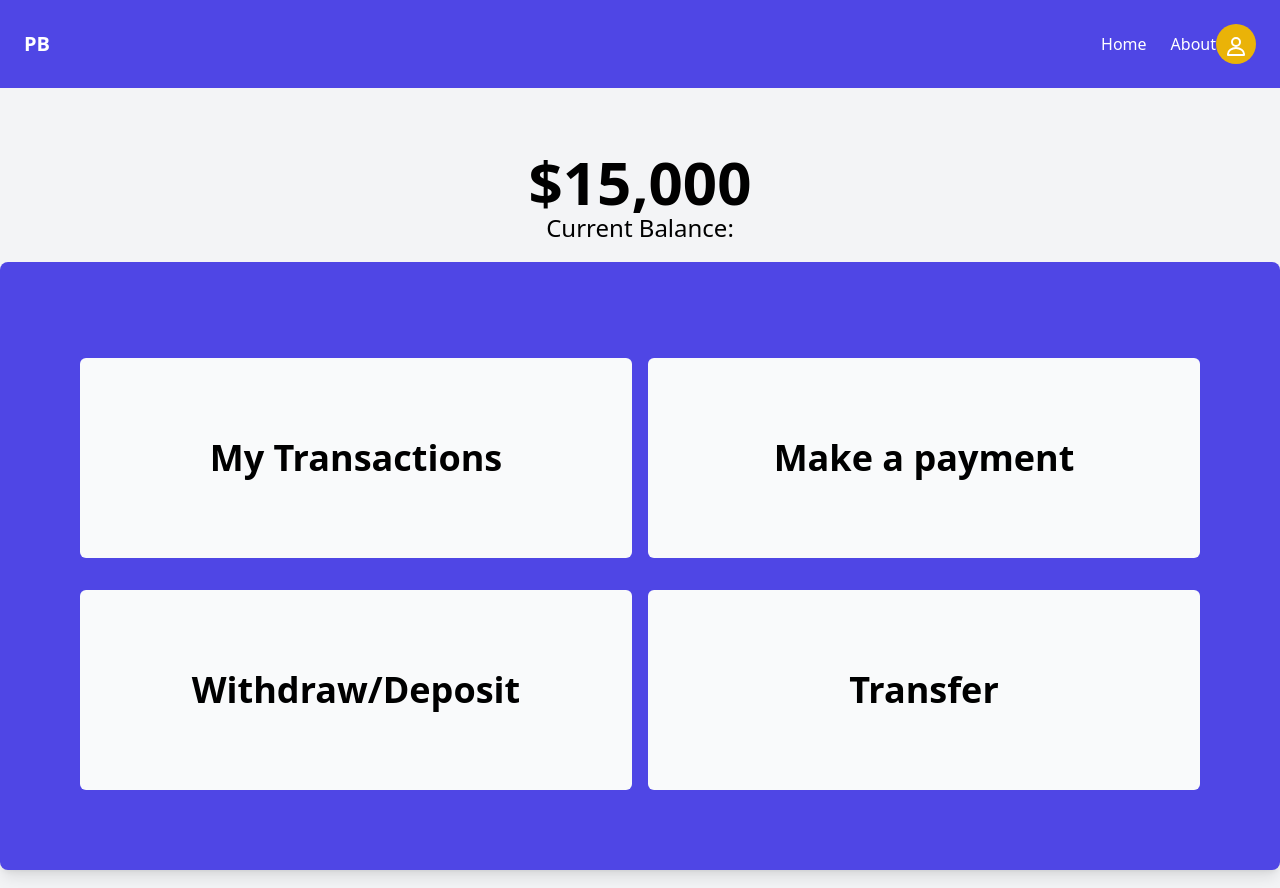
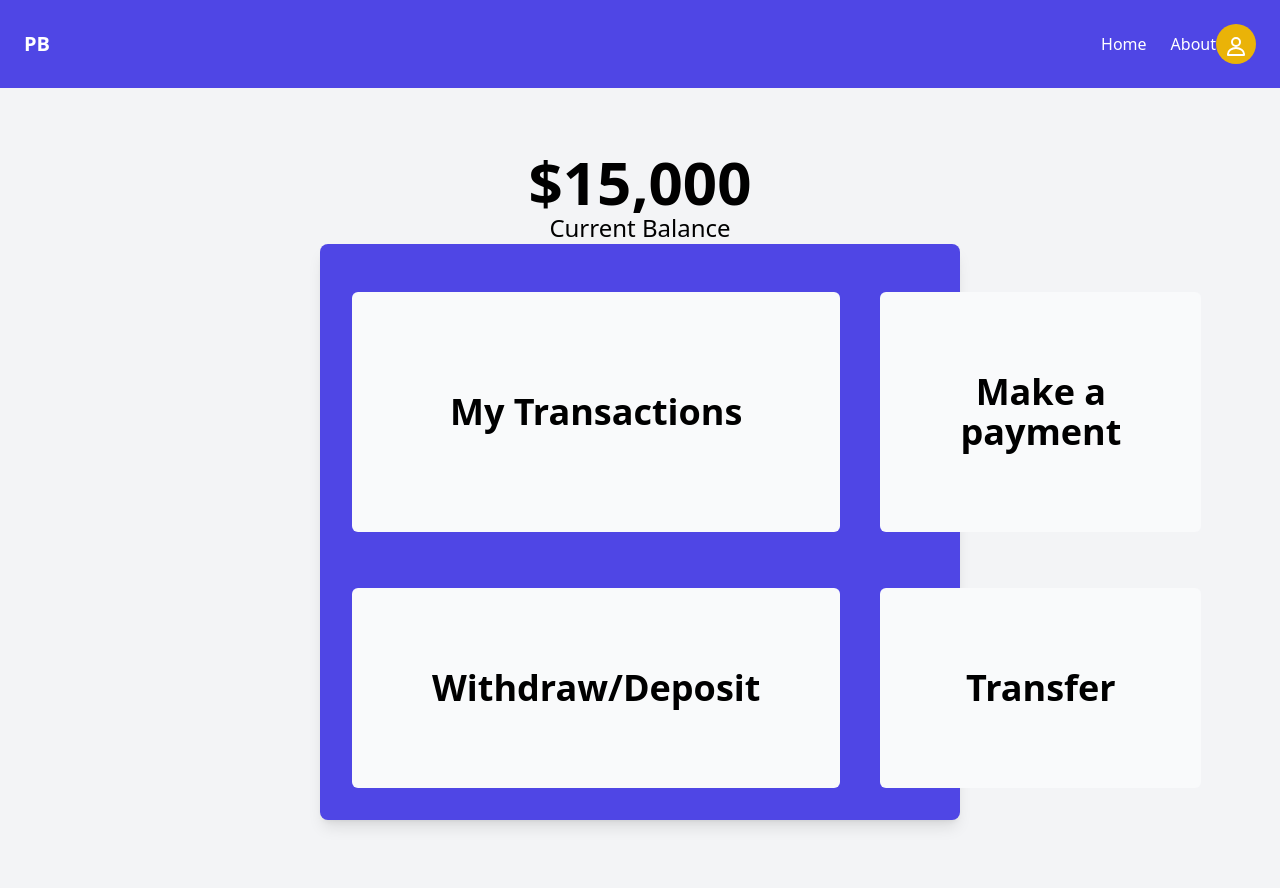
Before and after one commit to al3xbro/pursue-bank, a React (Vite) app in the folder client/: page / in a window 1280 px wide. Built offline with nearby package versions, Linux system fonts and the light colour scheme.

Commit message:
Resized and reformatted grid

```diff
--- a/client/src/Pages/Home.tsx
+++ b/client/src/Pages/Home.tsx
@@ -23,10 +23,10 @@ export default function Home(){
         <div className="flex flex-col justify-start items-center h-screen bg-gray-100 pt-16">
 
             {/* Link to backend to display correct balance*/}
-            <h1 className="text-6xl font-bold">$15,000 </h1>
-            <h1 className="text-2xl">Current Balance: </h1>
+            <h1 className="text-6xl font-bold">$15,000</h1>
+            <h1 className="text-2xl">Current Balance</h1>
 
-            <div className="container m-auto grid grid-cols-2 gap-4 bg-indigo-600 p-20 rounded-lg shadow-lg w-100">
+            <div className="grid grid-cols-[3fr,2fr] gap-10 w-1/2 p-8 bg-indigo-600 rounded-lg shadow-lg">
 
             <button
                 onClick={handleTransactions}
```
